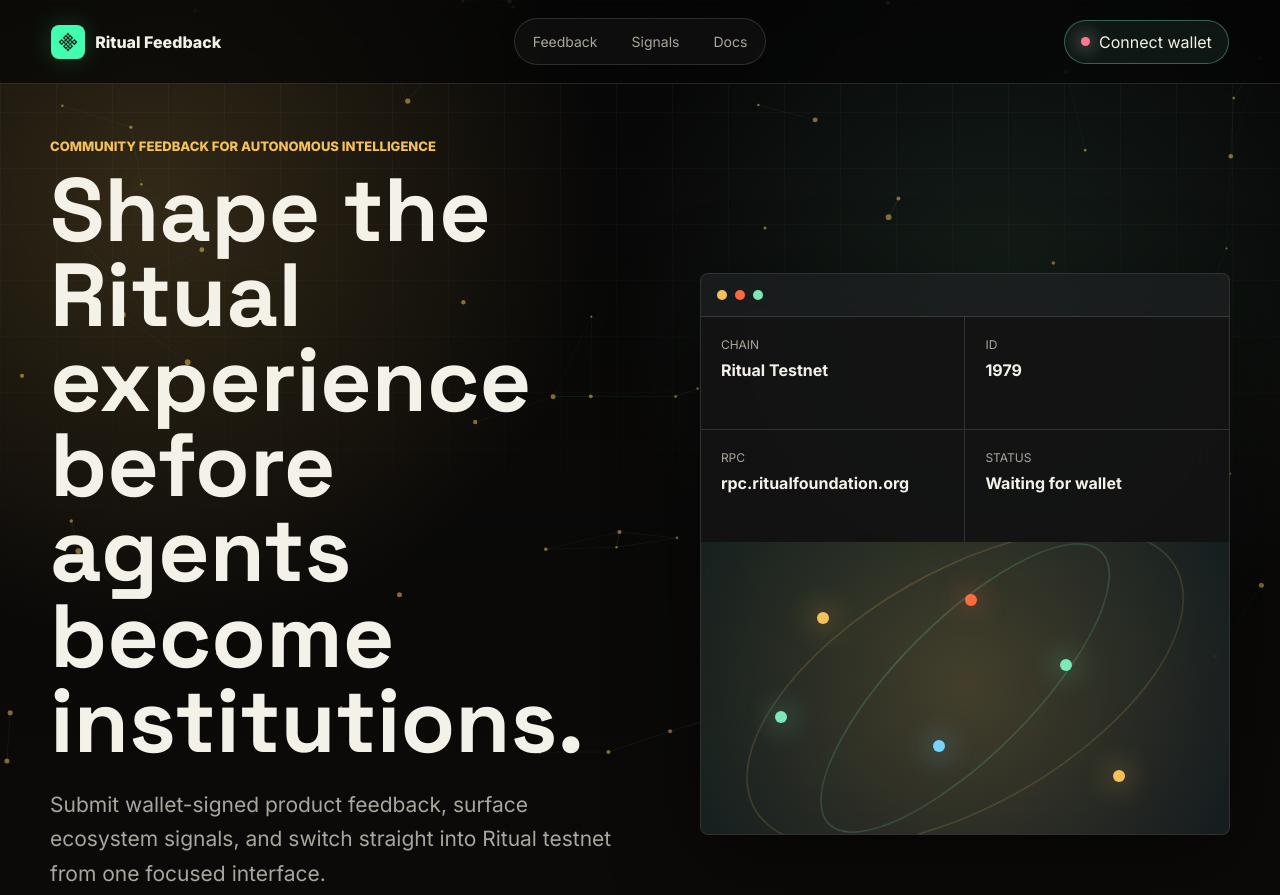
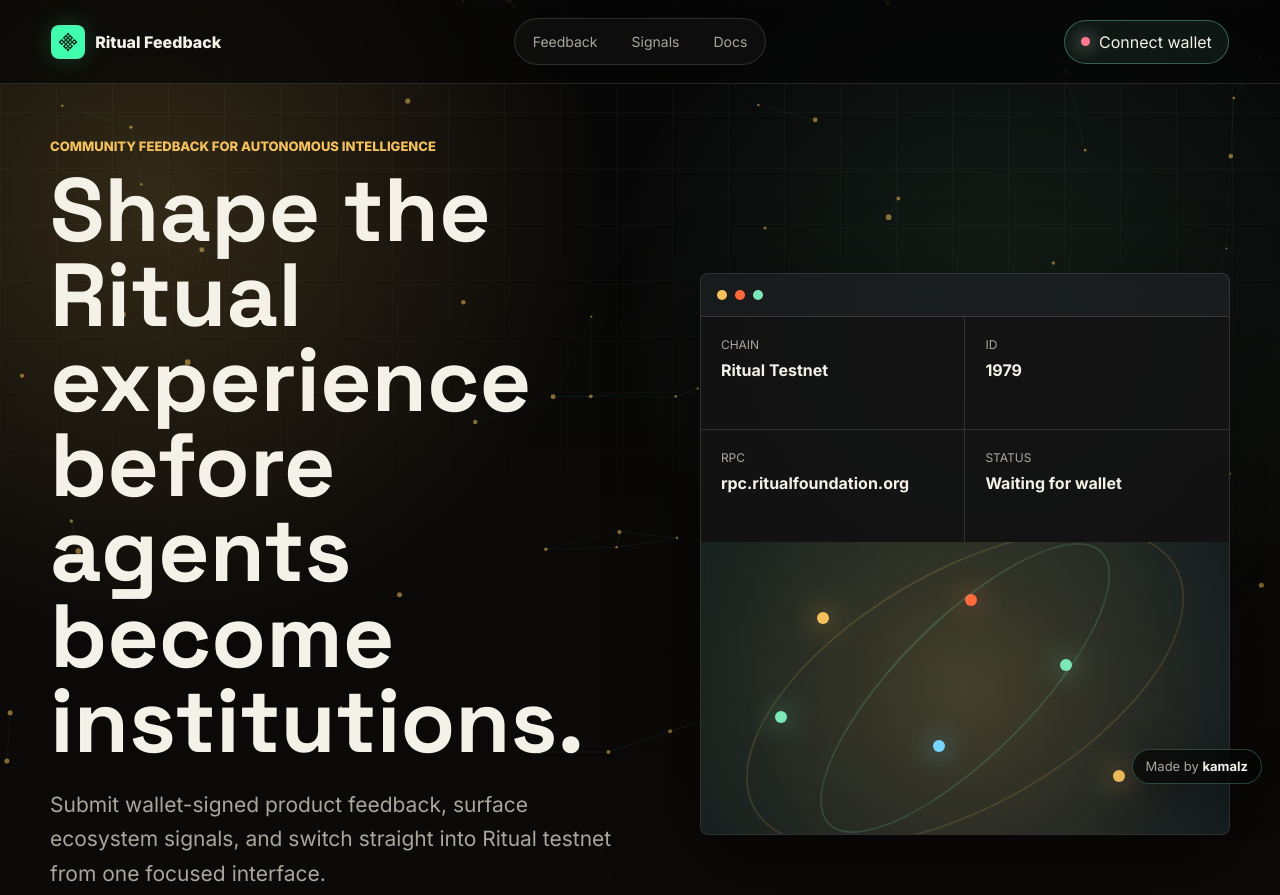
Before and after one commit to kamaledeng/ritual-feedback, a website: page index.html in a window 1280 px wide. Shown: the top 895 px of the page. Drawn offline with Linux system fonts and the light colour scheme.

Commit message:
Add Ritual social links and creator credit

```diff
--- a/index.html
+++ b/index.html
@@ -346,7 +346,13 @@
       <a href="https://ritual.net/" target="_blank" rel="noreferrer">Ritual Labs</a>
       <a href="https://www.ritualfoundation.com/" target="_blank" rel="noreferrer">Foundation</a>
       <a href="https://explorer.ritualfoundation.org/" target="_blank" rel="noreferrer">Explorer</a>
+      <a href="https://x.com/ritualnet" target="_blank" rel="noreferrer">Ritual X</a>
+      <a href="https://github.com/ritual-net" target="_blank" rel="noreferrer">GitHub</a>
     </footer>
+
+    <a class="creator-credit" href="https://x.com/direumatteul" target="_blank" rel="noreferrer">
+      Made by <strong>kamalz</strong>
+    </a>
 
     <script src="app.js"></script>
   </body>
--- a/styles.css
+++ b/styles.css
@@ -622,6 +622,31 @@
   color: var(--text);
 }
 
+.creator-credit {
+  position: fixed;
+  right: 18px;
+  bottom: 16px;
+  z-index: 6;
+  padding: 10px 13px;
+  border: 1px solid rgba(124, 231, 184, 0.28);
+  border-radius: 999px;
+  background: rgba(5, 5, 5, 0.72);
+  color: var(--muted);
+  font-size: 13px;
+  line-height: 1;
+  box-shadow: 0 14px 40px rgba(0, 0, 0, 0.34);
+  backdrop-filter: blur(16px);
+}
+
+.creator-credit strong {
+  color: var(--text);
+}
+
+.creator-credit:hover {
+  border-color: rgba(245, 193, 93, 0.58);
+  color: var(--text);
+}
+
 @keyframes orbit {
   from { transform: rotate(0deg) scale(1); }
   50% { transform: rotate(180deg) scale(1.08); }
@@ -687,4 +712,10 @@
   .pulse-map {
     height: 220px;
   }
+
+  .creator-credit {
+    right: 12px;
+    bottom: 10px;
+    font-size: 12px;
+  }
 }
```
